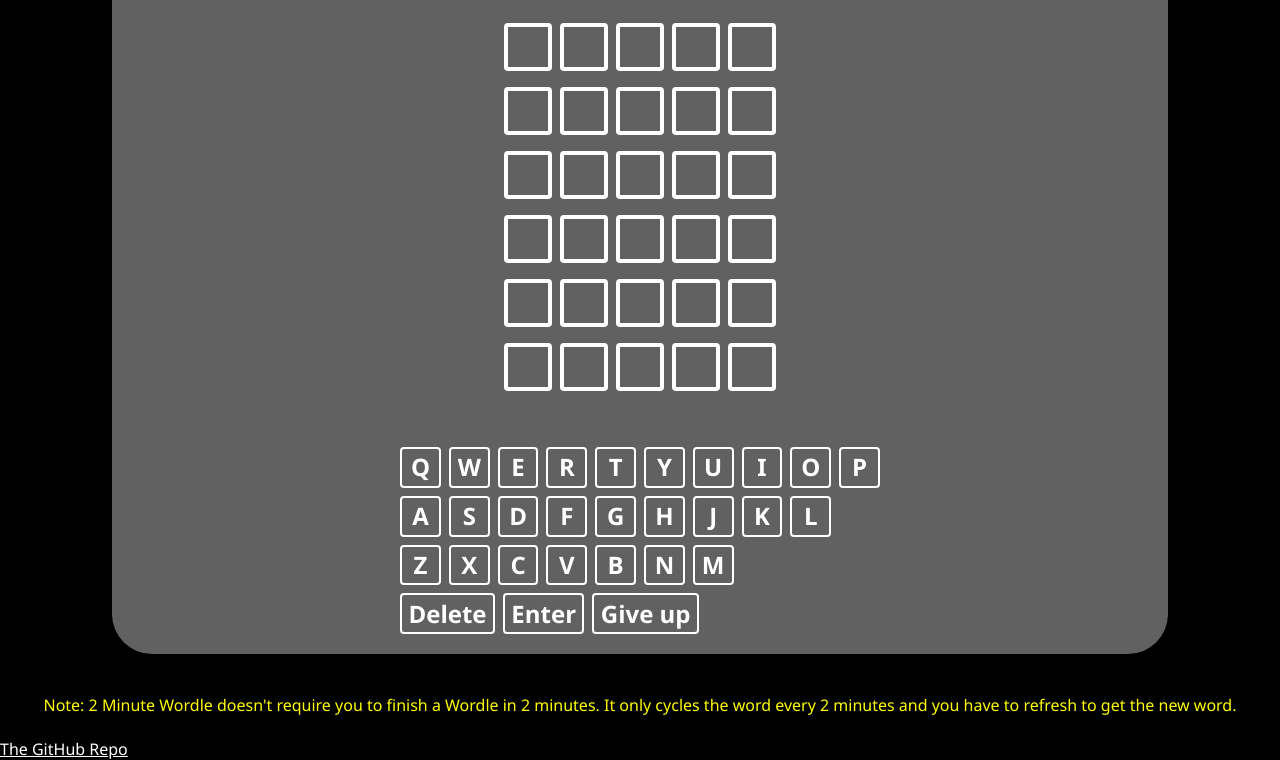
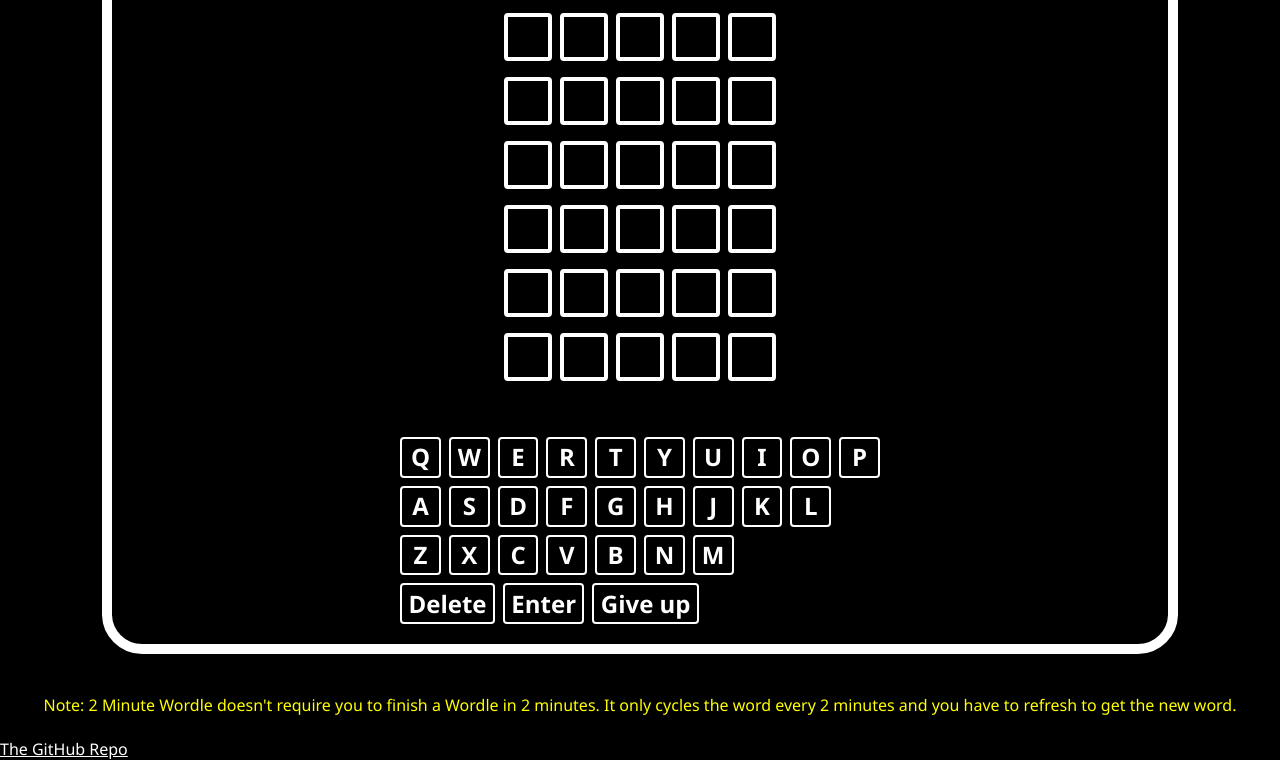
Before and after one commit to Crafterboy27-school/2-minute-wordle, a website: page index.html in a window 1280 px wide. Shown: the part 147-907 px from the top of the page. Drawn offline with Linux system fonts and the light colour scheme.

Commit message:
changed the styling to be more minimalistic

```diff
--- a/script.js
+++ b/script.js
@@ -30,7 +30,7 @@
 
   async function game() {
 
-    let startDate = new Date(2024, 5, 13);
+    let startDate = new Date(2024, 9, 17);
     let lastMinutes = !isNaN(queryNumber)?queryNumber:Math.abs(0 - Math.floor((new Date() - startDate) / (1000 * 60 * 2)));
     console.log(lastMinutes)
 
--- a/style.css
+++ b/style.css
@@ -20,12 +20,13 @@ h1 {
 }
 
 .container {
-  background-color: #616161;
+  /* background-color: #616161; */
+  border: white 10px solid;
   width: 80vw;
 
   display: block;
   margin: auto;
-  margin-top: 5vh;
+  margin-top: 2.5vh;
 
   height: fit-content;
 
@@ -47,10 +48,10 @@ h1 {
   margin: 0.5vmin;
   user-select: none;
 
-  background-color: #616161;
+  /* background-color: #616161; */
 }
 .letterSelected{
-  border: 1vmin solid black;
+  border: 1vmin solid rgb(133, 133, 133);
 }
 
 .row {
@@ -98,7 +99,7 @@ h1 {
 
   transition: background-color 0.1s ease-in-out;
 
-  background-color: #616161;
+  /* background-color: #616161; */
 }
 
 .key:hover {
```
